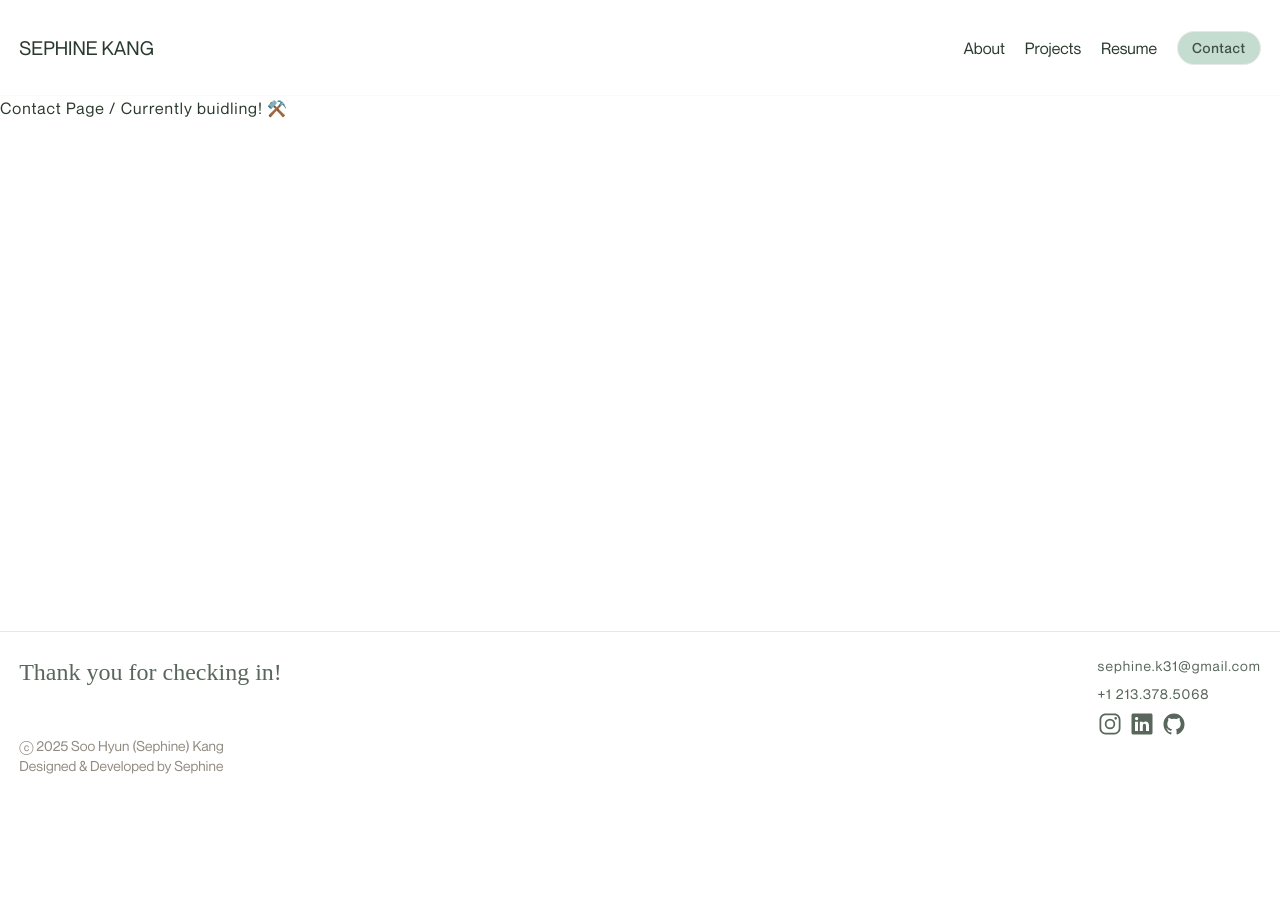
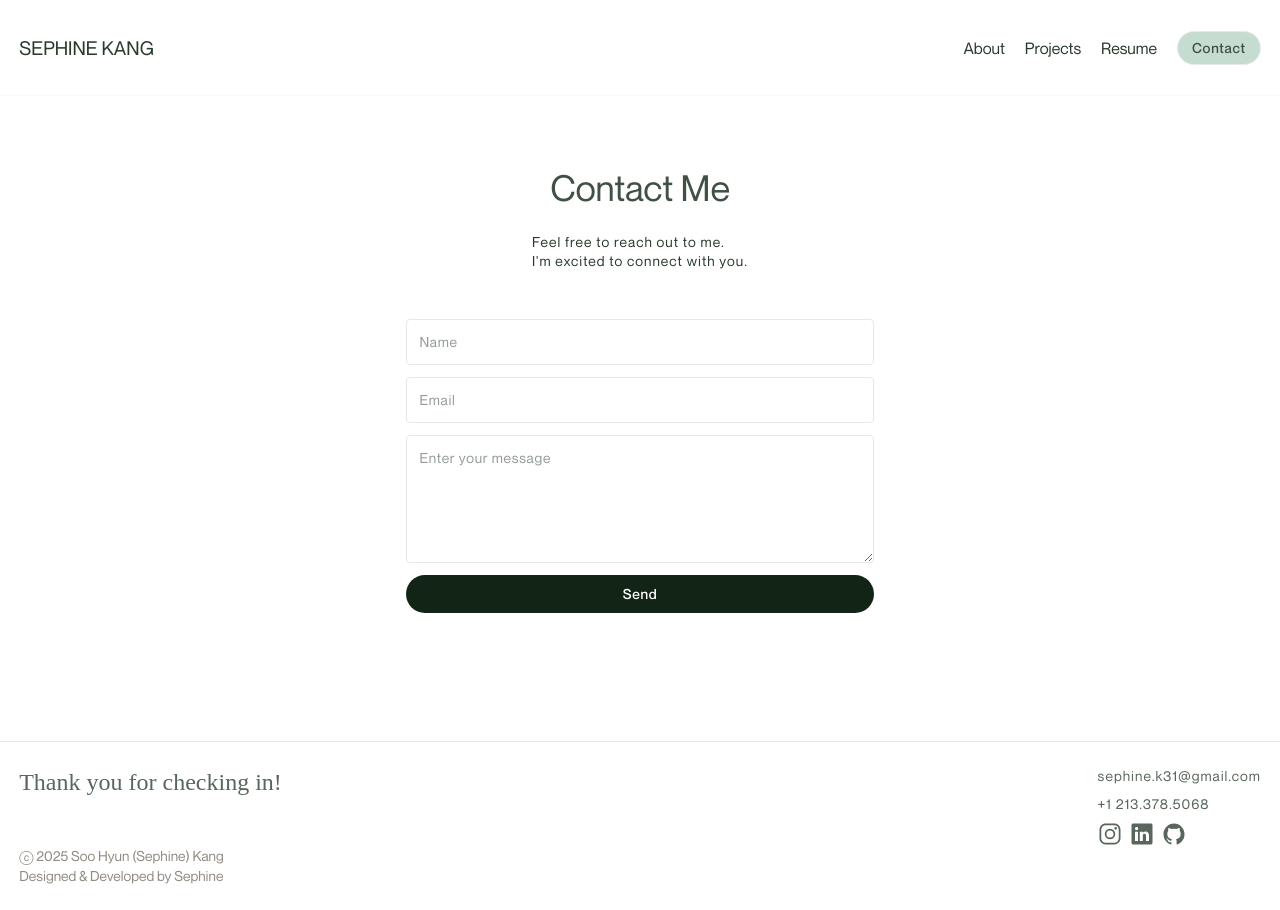
Before and after one commit to sephinek/sephine-portfolio, a React (Vite) app: page /contact in a window 1280 px wide. Before the commit the page ends 800 px from the top, so only its background shows below. Built offline with nearby package versions, Linux system fonts and the light colour scheme.

Commit message:
created contact page

```diff
--- a/package.json
+++ b/package.json
@@ -10,7 +10,9 @@
     "preview": "vite preview"
   },
   "dependencies": {
+    "@emailjs/browser": "^4.4.1",
     "@tailwindcss/vite": "^4.0.13",
+    "emailjs-com": "^3.2.0",
     "lenis": "^1.2.3",
     "motion": "^12.6.3",
     "react": "^19.0.0",
--- a/src/components/Button.jsx
+++ b/src/components/Button.jsx
@@ -6,7 +6,7 @@ export default function Button({ to, label, w, py, currentPathname }) {
 
   const baseClasses = `rounded-full ${w || 'px-[14px]'} ${
     py || 'py-[6px]'
-  } cursor-pointer border-1 font-default font-medium tracking-wider text-sm flex items-center justify-center transition-all duration-150 ease-in-out`;
+  } mx-auto cursor-pointer border-1 font-default font-medium tracking-wider text-sm flex items-center justify-center transition-all duration-150 ease-in-out`;
 
   const contactActiveClasses =
     'bg-secondary-opacity border-lightgrey text-darkgrey';
--- a/src/pages/About.jsx
+++ b/src/pages/About.jsx
@@ -1,6 +1,8 @@
 import ProfileImg from '../assets/profile.png';
 
 export default function About() {
+  window.lenis?.scrollTo(0);
+
   return (
     <section className="max-w-7xl mx-auto relative">
       <div className="flex flex-col items-start pl-[20%] p-10 pb-20 gap-24">
--- a/src/pages/Contact.jsx
+++ b/src/pages/Contact.jsx
@@ -1,3 +1,119 @@
+import { useEffect, useRef, useState } from 'react';
+import emailjs from '@emailjs/browser';
+import SectionTitle from '../components/SectionTitle';
+import Button from '../components/Button';
+
 export default function Contact() {
-  return <div>Contact Page / Currently buidling! ⚒️</div>;
+  window.lenis?.scrollTo(0);
+
+  const formRef = useRef();
+  const [isSuccess, setIsSuccess] = useState(false);
+  const [secondsLeft, setSecondsLeft] = useState(4);
+
+  const sendEmail = (e) => {
+    e.preventDefault();
+
+    emailjs
+      .sendForm(
+        import.meta.env.VITE_EMAILJS_SERVICE_ID,
+        import.meta.env.VITE_EMAILJS_TEMPLATE_ID,
+        formRef.current,
+        import.meta.env.VITE_EMAILJS_PUBLIC_KEY
+      )
+      .then((result) => {
+        setIsSuccess(true);
+        formRef.current.reset();
+        console.log(result);
+      })
+      .catch((err) => {
+        console.error('EmailJS Error:', err);
+        alert(
+          'Oops! Something went wrong. 😢 Would you mind trying again or emailing me directly?'
+        );
+      });
+  };
+
+  useEffect(() => {
+    if (isSuccess) {
+      const timer = setInterval(() => {
+        setSecondsLeft((prev) => {
+          if (prev <= 1) {
+            window.location.href = '/';
+            clearInterval(timer);
+            return 0;
+          }
+          return prev - 1;
+        });
+      }, 1000);
+      return () => clearInterval(timer);
+    }
+  }, [isSuccess]);
+
+  return (
+    <>
+      {isSuccess && (
+        <div className="fixed inset-0 z-50 bg-white/80 backdrop-blur-xs flex items-center justify-center cursor-default">
+          <div className="max-w-[700px] w-[50%] text-center px-10 py-12 border border-lightgrey bg-white/20 backdrop-blur-sm rounded-xl text-2xl tracking-normal">
+            <div className="flex flex-col gap-8">
+              <div className="flex flex-col gap-4">
+                <span>
+                  Thanks for your message. 💌
+                  <br /> I'll be in touch soon!
+                </span>
+                <span className="text-sm text-grey">
+                  You will be redirected to the homepage in {secondsLeft}{' '}
+                  seconds...
+                </span>
+              </div>
+              <Button label="Back to Home" to="/" w="px-6" py="py-2" />
+            </div>
+          </div>
+        </div>
+      )}
+
+      <section
+        className={`flex flex-col gap-12 p-14 pb-32 max-w-7xl mx-auto items-center justify-center relative z-10`}
+      >
+        <div className="flex flex-col gap-2">
+          <SectionTitle title="Contact Me" />
+          <div className="flex flex-col text-sm leading-snug">
+            <span>Feel free to reach out to me.</span>
+            <span>I'm excited to connect with you.</span>
+          </div>
+        </div>
+
+        <form
+          ref={formRef}
+          onSubmit={sendEmail}
+          className="w-2/5 flex flex-col gap-3 text-sm tracking-wider"
+        >
+          <input
+            type="text"
+            name="user_name"
+            placeholder="Name"
+            required
+            className="w-full p-3 border rounded border-lightgrey focus:outline-none focus:border-grey transition-all duration-350 ease-in-out"
+          />
+          <input
+            type="email"
+            name="user_email"
+            placeholder="Email"
+            required
+            className="w-full p-3 border rounded border-lightgrey focus:outline-none focus:border-grey transition-all duration-350 ease-in-out"
+          />
+          <textarea
+            name="message"
+            placeholder="Enter your message"
+            required
+            className="w-full p-3 border rounded h-32 border-lightgrey focus:outline-none focus:border-grey transition-all duration-350 ease-in-out"
+          />
+          <input
+            type="submit"
+            value="Send"
+            className="rounded-full py-[8px] cursor-pointer border-1 font-default font-medium tracking-wider text-sm flex items-center justify-center transition-all duration-150 ease-in-out bg-black border-transparent text-white hover:bg-secondary-opacity hover:border-lightgrey hover:text-darkgrey"
+          />
+        </form>
+      </section>
+    </>
+  );
 }
```
Also changed, not shown: 2 other files (tests, documents, lock files or other folders).
